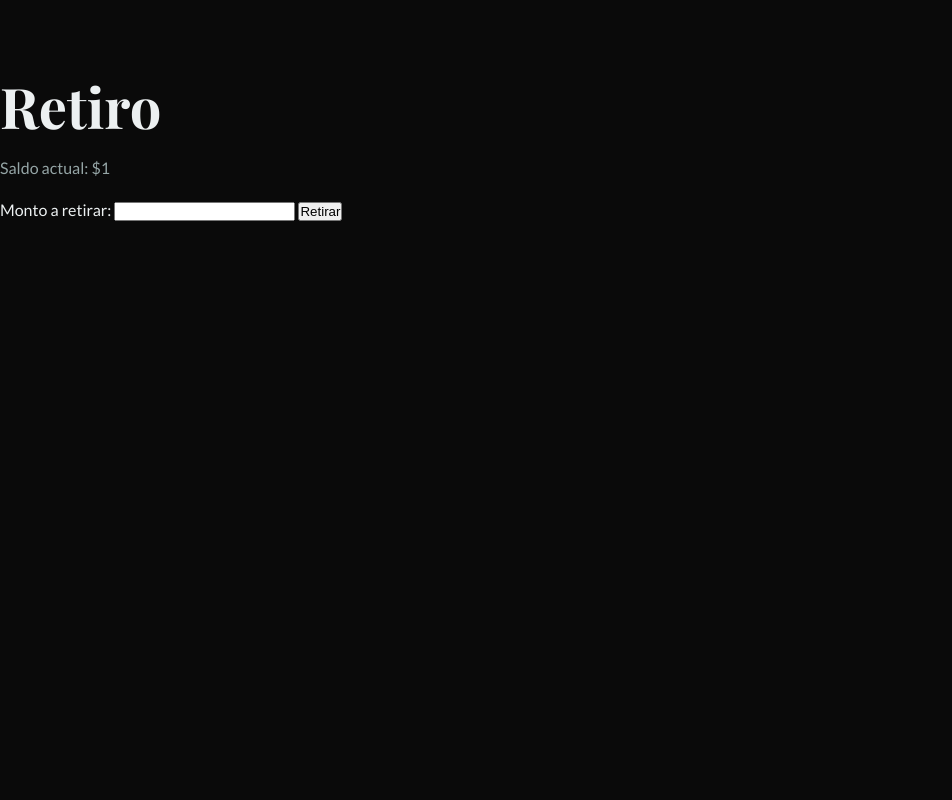
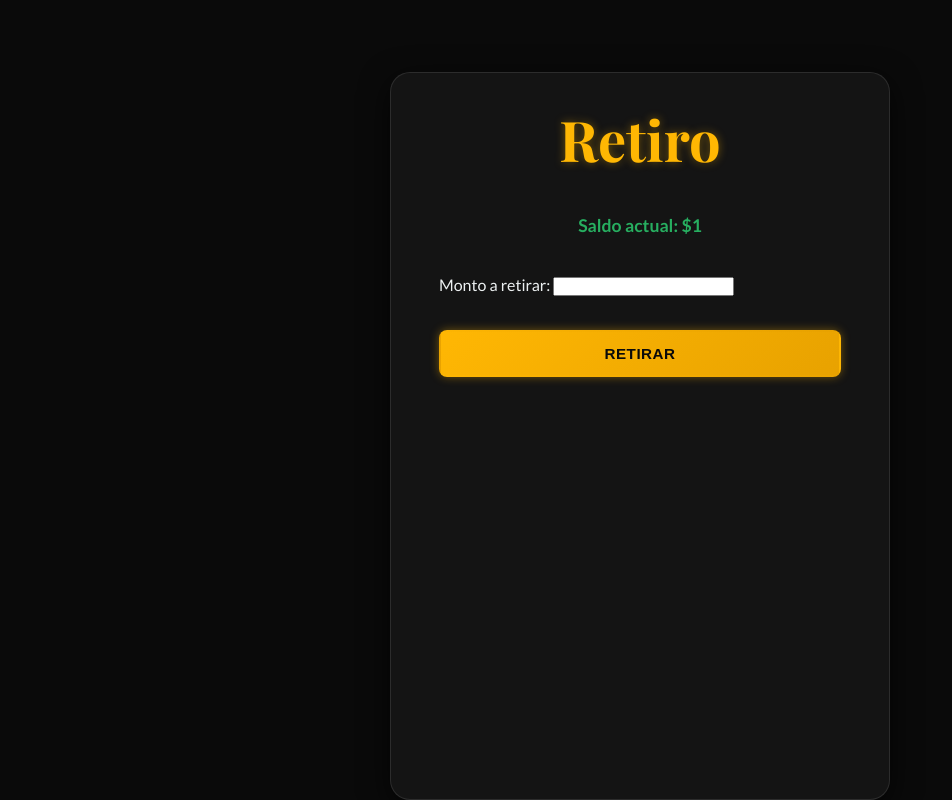
Before and after one commit to skow13/Proyecto-Desarrollo-web-1, a Node server app: page /Retiro in a window 1280 px wide. Shown: the whole page, without its empty margins (0-952 px from the left). Run offline with Node 20, Linux system fonts and the light colour scheme; a user stored in the database is signed in; tables that the repository leaves empty hold one stand-in row (values such as "Sample post"); some libraries are stand-ins or nearby versions.

Commit message:
cambios en deposito/retiro/css

```diff
--- a/Frontend/Deposito.handlebars
+++ b/Frontend/Deposito.handlebars
@@ -1,3 +1,4 @@
+<div class="formulario">
 <h1>Depósito</h1>
 <p>Saldo actual: ${{saldo}}</p>
 
@@ -10,3 +11,4 @@
 {{#if error}}
   <p style="color:red">{{error}}</p>
 {{/if}}
+</div>
--- a/Frontend/Retiro.handlebars
+++ b/Frontend/Retiro.handlebars
@@ -1,3 +1,4 @@
+<div class="formulario">
 <h1>Retiro</h1>
 <p>Saldo actual: ${{saldo}}</p>
 
@@ -10,3 +11,4 @@
 {{#if error}}
   <p style="color:red">{{error}}</p>
 {{/if}}
+</div>
--- a/Public/style.css
+++ b/Public/style.css
@@ -368,16 +368,16 @@ ul {
 }
 
 .formulario {
-    /* CORRECCIÓN: Centrado y crecimiento dentro de un body flex */
-    flex-grow: 1; /* Permite que tome el espacio disponible */
-    margin: auto; /* Centra el elemento horizontal y verticalmente dentro del body */
+    /* Centrado y crecimiento dentro de un body flex */
+    flex-grow: 1;
+    margin: auto;
 
-    /* Estilos existentes */
+    /* Estilos de Tarjeta */
     background: var(--color-bg-card);
     border-radius: var(--radius-lg);
     box-shadow: var(--shadow-lg);
     width: min(95%, 500px);
-    padding: 2rem 3rem; /* Reducido para mejor proporción vertical */
+    padding: 2rem 3rem; /* Ajustado para mejor proporción vertical */
     border: 1px solid rgba(255, 255, 255, 0.1);
     animation: fadeInUp 0.6s ease forwards;
 }
@@ -387,6 +387,15 @@ ul {
     margin-bottom: 2.5rem;
     color: var(--color-secondary);
     text-shadow: 0 0 10px rgba(255, 183, 3, 0.4);
+}
+
+/* Estilo para el párrafo de saldo actual en Depósito/Retiro */
+.formulario p {
+    color: var(--color-success);
+    font-weight: 700;
+    font-size: 1.1rem;
+    text-align: center;
+    margin-bottom: 2rem;
 }
 
 /* --- Input Box (Alto Contraste) --- */
@@ -798,7 +807,7 @@ ul {
     font-size: 0.95rem;
     letter-spacing: 0.5px;
     transition: var(--transition-fast);
-    width: 100%; /* El botón ocupa todo el ancho y se ve centrado */
+    width: 100%;
 
     /* Estilo del botón secundario (Dorado) */
     background: linear-gradient(135deg, var(--color-secondary), var(--color-secondary-dark));
```
Also changed, not shown: other parts of Public/style.css (+20 -13 lines).
